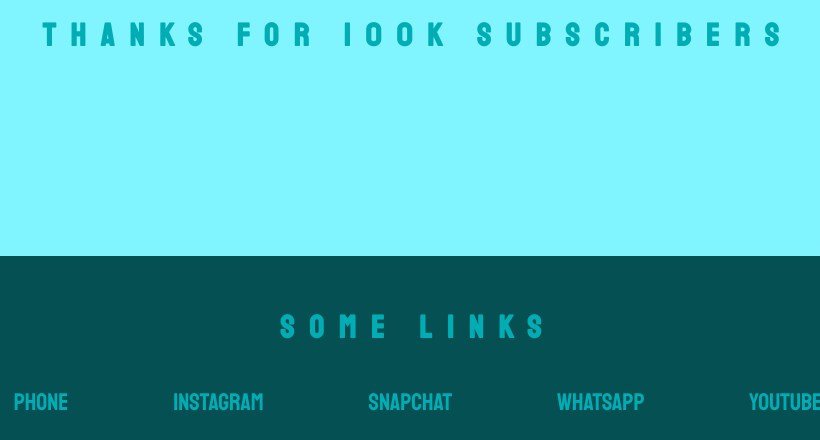
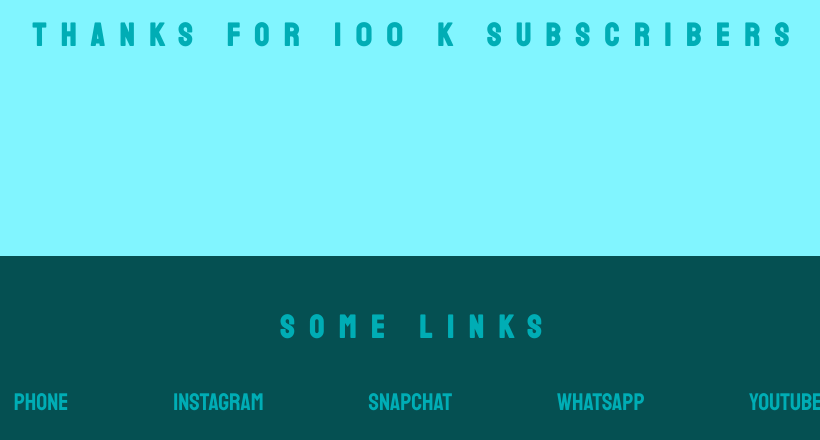
Before and after one commit to YashArate/YashArate, a plain HTML site: page index.html in a window 1280 px wide. Shown: the part 702-1142 px from the top of the page, without its empty margins (222-1042 px from the left). Drawn offline with Linux system fonts and the light colour scheme; a web font is replaced by a local one.

Commit message:
Update index.html
100 K

```diff
--- a/index.html
+++ b/index.html
@@ -16,7 +16,7 @@
       <img src="yash.jpg" alt="yash profile picture" width="300px">
       <h3>YASH ARATE</h3>
       <p>I'm Yash Arate.</p>
-      <h3>thanks for 100k subscribers</h3>
+      <h3>thanks for 100 K subscribers</h3>
       <div class="bottom-container">
         <h3>some links</h3>
         <a class="footer-link" href="https://www.truecaller.com/search/in/+91 9112708168">Phone</a>
```
